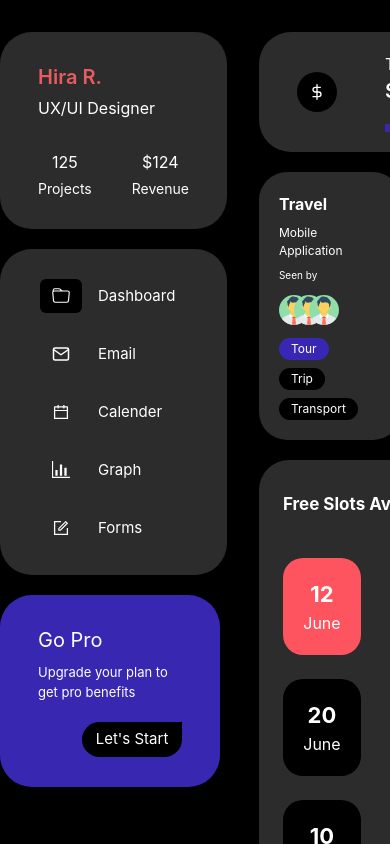
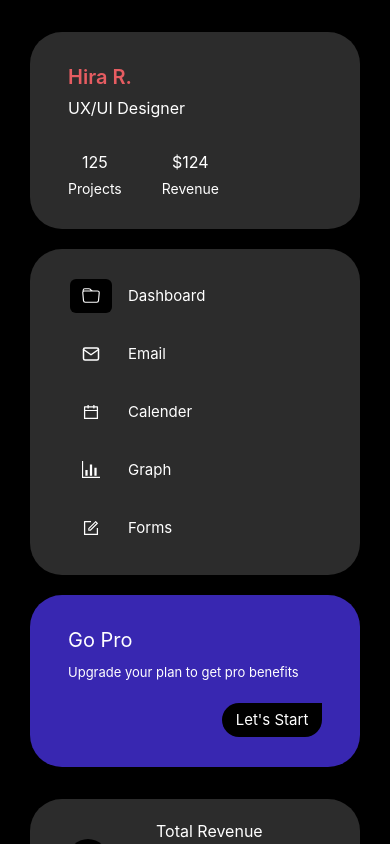
Before and after one commit to SayanDeveloper/clamp-test, a React (Create React App) app: page / in a window 390 px wide. Shown: the top 844 px of the page. Built offline with nearby package versions, Linux system fonts and the light colour scheme; the HTML template or start-up script is replaced by a standard one.

Commit message:
✅ responsiveness done

```diff
--- a/src/App.tsx
+++ b/src/App.tsx
@@ -16,8 +16,8 @@ function App() {
   return (
     <div className='bg-black min-h-[100vh] w-full text-white 2xl:scale-150 origin-top'>
       <section className='content-container max-w-[1040px] m-auto py-8'>
-        <div className='flex gap-8'>
-          <div className='flex gap-8'>
+        <div className='flex flex-col lg:flex-row gap-8 items-center'>
+          <div className='flex flex-col sm:flex-row gap-8'>
             <div className='flex flex-col gap-5'>
               <UserInfo />
               <Navigation page="dashboard" />
@@ -32,7 +32,7 @@ function App() {
               <Slots />
             </div>
           </div>
-          <div className='flex flex-col gap-5 w-[430px]'>
+          <div className='flex flex-col gap-5 w-[calc(100vw-40px)] sm:w-[582px] lg:w-[430px]'>
             <CommunityJoiner />
             <TxDetails />
             <div className='flex gap-[16px]'>
--- a/src/components/GoProContainer.tsx
+++ b/src/components/GoProContainer.tsx
@@ -2,7 +2,7 @@ import React from 'react'
 
 const GoProContainer = () => {
   return (
-    <div className='p-[38px] py-[30px] bg-[#3827b1] rounded-[32px] max-w-[220px]'>
+    <div className='p-[38px] py-[30px] bg-[#3827b1] rounded-[32px]  sm:max-w-[220px]'>
       <h2 className='text-[20px] mb-2'>Go Pro</h2>
       <h4 className='text-[13px]'>Upgrade your plan to get pro benefits</h4>
 
```
